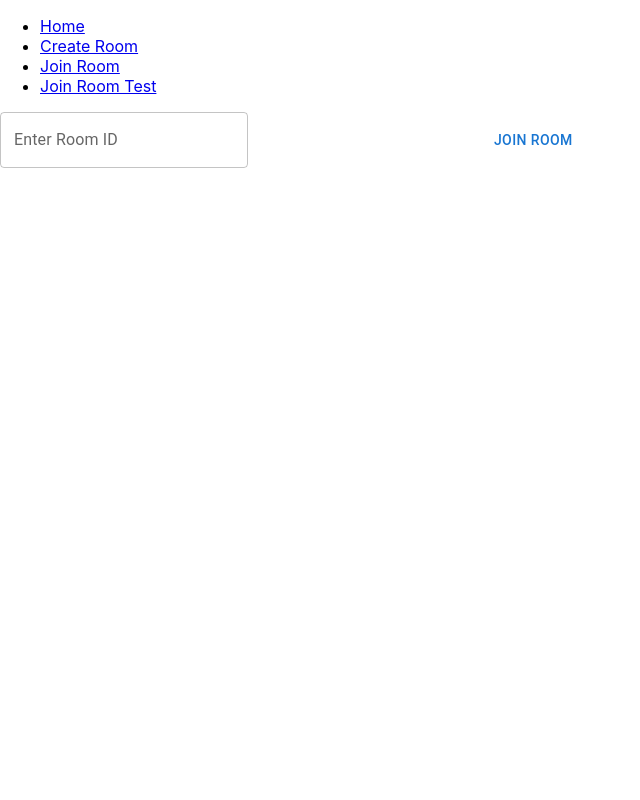
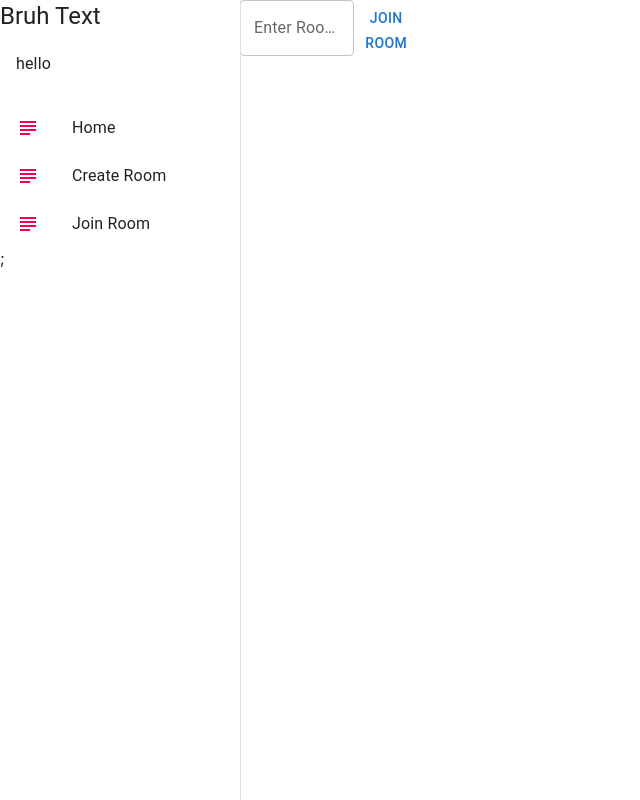
Before and after one commit to rtumalle0518/unidrop-web, a React (Create React App) app: page /join-room-test in a window 1280 px wide. Shown: the whole page, without its empty margins (0-640 px from the left). Built offline with nearby package versions, Linux system fonts and the light colour scheme; no server answers.

Commit message:
Updated Navbar

```diff
--- a/package.json
+++ b/package.json
@@ -5,6 +5,8 @@
   "dependencies": {
     "@emotion/react": "^11.8.2",
     "@emotion/styled": "^11.8.1",
+    "@material-ui/core": "^4.12.4",
+    "@material-ui/icons": "^4.11.3",
     "@mui/material": "^5.5.3",
     "@testing-library/jest-dom": "^5.14.1",
     "@testing-library/react": "^12.0.0",
--- a/src/App.tsx
+++ b/src/App.tsx
@@ -10,13 +10,14 @@ import { JoinRoomTest } from "./pages/JoinRoomTest";
 function App() {
 	return (
 		<Router>
-			<NavBar />
-			<Routes>
-				<Route path="/" element={<Home />} />
-				<Route path="/create-room" element={<CreateRoom />} />
-				<Route path="/join-room" element={<JoinRoom />} />
-				<Route path='/join-room-test' element={<JoinRoomTest />} />
-			</Routes>
+			<NavBar>
+				<Routes>
+					<Route path="/" element={<Home />} />
+					<Route path="/create-room" element={<CreateRoom />} />
+					<Route path="/join-room" element={<JoinRoom />} />
+					<Route path="/join-room-test" element={<JoinRoomTest />} />
+				</Routes>
+			</NavBar>
 		</Router>
 	);
 }
--- a/src/components/NavBar.tsx
+++ b/src/components/NavBar.tsx
@@ -1,23 +1,112 @@
 import React from "react";
 import { Link } from "react-router-dom"; //client side routing
+import Typography from "@material-ui/core/Typography";
+import Drawer from "@material-ui/core/Drawer";
+import { makeStyles } from "@material-ui/core";
+import List from "@material-ui/core/List";
+import ListItem from "@material-ui/core/ListItem";
+import ListItemIcon from "@material-ui/core/ListItemIcon";
+import ListItemText from "@material-ui/core/ListItemText";
+import { SubjectOutlined } from "@material-ui/icons";
+import { useNavigate } from "react-router-dom";
 
-export const NavBar = () => {
+const drawerWidth = 240;
+
+const useStyles = makeStyles({
+	page: {
+		background: "#f9f9f9",
+		width: "100%",
+	},
+	drawer: {
+		width: drawerWidth,
+	},
+	drawerPaper: {
+		width: drawerWidth,
+	},
+	root: {
+		display: "flex",
+	},
+});
+
+type NavBarProps = {
+	children: any;
+};
+export const NavBar = ({ children }: NavBarProps) => {
+	const classes = useStyles();
+	const navigate = useNavigate();
+
+	const menuitems = [
+		{
+			text: "Home",
+			icon: <SubjectOutlined color="secondary" />,
+			path: "/",
+		},
+		{
+			text: "Create Room",
+			icon: <SubjectOutlined color="secondary" />,
+			path: "/create-room",
+		},
+		{
+			text: "Join Room",
+			icon: <SubjectOutlined color="secondary" />,
+			path: "/join-room",
+		},
+	];
+
 	return (
-		<>
-			<ul>
-				<li>
-					<Link to="/">Home</Link>
-				</li>
-				<li>
-					<Link to="/create-room">Create Room</Link>
-				</li>
-				<li>
-					<Link to="/join-room">Join Room</Link>
-				</li>
-				<li>
-					<Link to="/join-room-test">Join Room Test</Link>
-				</li>
-			</ul>
-		</>
+		<div className={classes.root}>
+			<Drawer
+				className={classes.drawer}
+				variant="permanent"
+				anchor="left"
+				classes={{ paper: classes.drawerPaper }}
+			>
+				<div>
+					<Typography variant="h5">Bruh Text</Typography>
+				</div>
+
+				<List>
+					<ListItem>
+						<ListItemText primary="hello" />
+					</ListItem>
+				</List>
+
+				{/* List / Links */}
+				<List>
+					{menuitems.map((item) => (
+						<ListItem
+							button
+							key={item.text}
+							onClick={() => navigate(item.path)}
+						>
+							<ListItemIcon> {item.icon} </ListItemIcon>
+							<ListItemText primary={item.text} />
+						</ListItem>
+					))}
+					;
+				</List>
+			</Drawer>
+
+			<div>{children}</div>
+		</div>
 	);
+
+	// return (
+	// 	<>
+	// 		<ul>
+	// 			<li>
+	// 				<Link to="/">Home</Link>
+	// 			</li>
+	// 			<li>
+	// 				<Link to="/create-room">Create Room</Link>
+	// 			</li>
+	// 			<li>
+	// 				<Link to="/join-room">Join Room</Link>
+	// 			</li>
+	// 			<li>
+	// 				<Link to="/join-room-test">Join Room Test</Link>
+	// 			</li>
+	// 		</ul>
+	// 	</>
+	// );
 };
```
Also changed, not shown: 1 other file (tests, documents, lock files or other folders).
